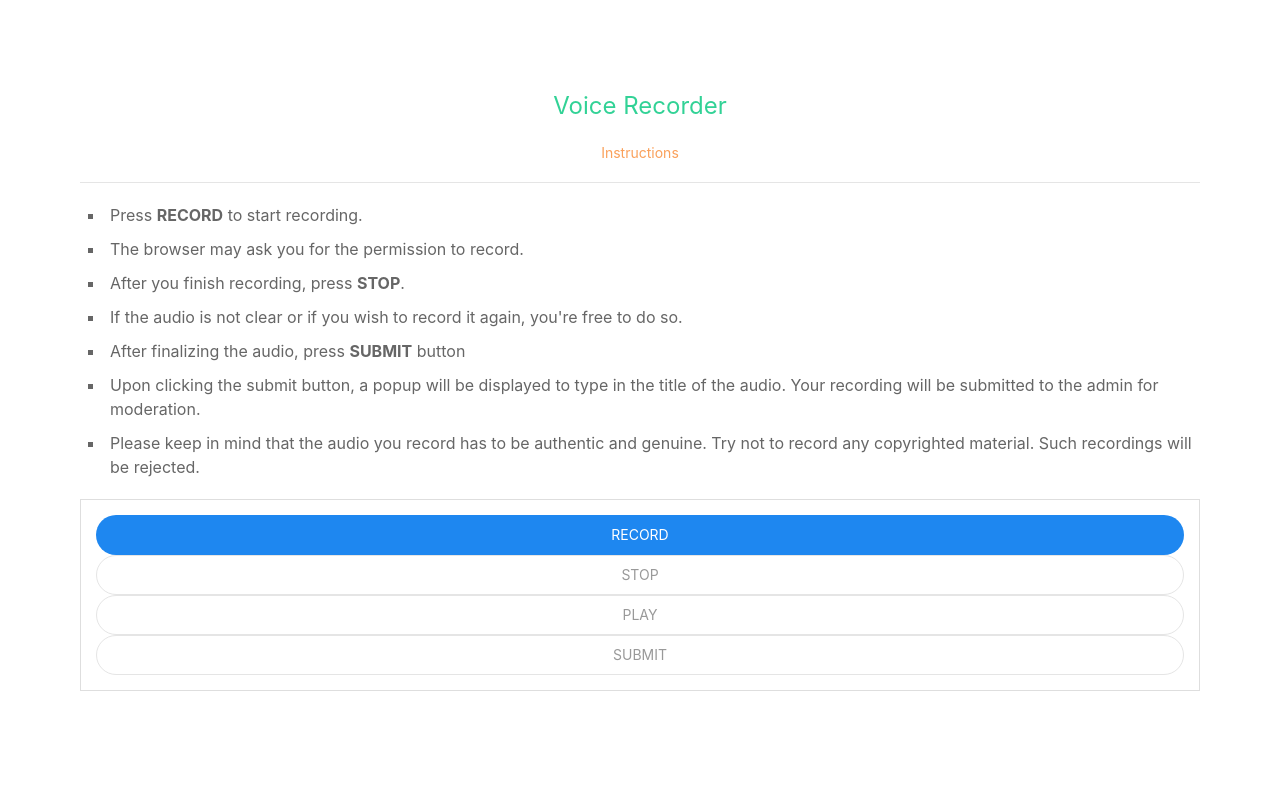
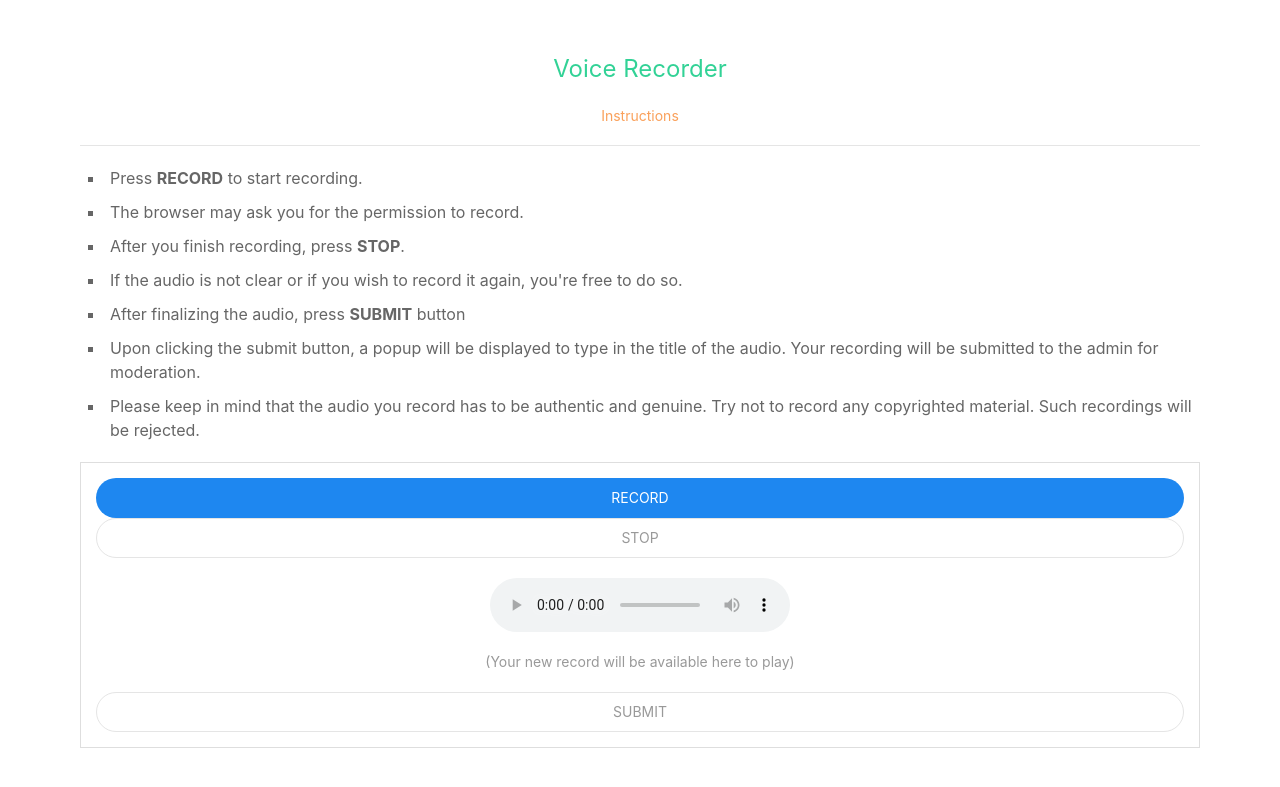
Before and after one commit to kpsaurus/django-audio-recorder, a Django app: page / in a window 1280 px wide. Shown: the top 787 px of the page. Run offline with Django 3.2, Linux system fonts and the light colour scheme; some libraries are stand-ins or nearby versions.

Commit message:
Update index.html
Play button removed. Some modifications.

```diff
--- a/main/templates/main/index.html
+++ b/main/templates/main/index.html
@@ -20,6 +20,9 @@
         .border{
                 border: 1px solid #dedede;
         }
+
+
+
 
 
 
@@ -58,14 +61,15 @@
             <div class="border uk-padding-small uk-flex uk-flex-around@m uk-flex-left uk-flex-wrap uk-flex-column">
                 <button id="record" class="uk-button uk-button-primary audio uk-border-pill">Record</button>
                 <button id="stop" disabled class="uk-button uk-button-danger audio uk-border-pill">Stop</button>
-                <button id="play" disabled class="uk-button uk-button-default audio uk-border-pill">Play</button>
+                <div class="uk-margin uk-text-center">
+                    <audio class="uk-hiddens" id="result" controls>
+                        Your browser does not support the audio element.
+                    </audio>
+                    <p class="uk-text-meta uk-margin-remove-bottom">(Your new record will be available here to play)</p>
+                </div>
                 <button id="submit" disabled class="uk-button uk-button-secondary audio uk-border-pill">submit</button>
             </div>
-            <div class="uk-margin-top uk-text-center">
-                <audio class="uk-hidden" id="result" controls>
-                    Your browser does not support the audio element.
-                </audio>
-            </div>
+
 
         </div>
     </div>
@@ -75,7 +79,9 @@
 <script>
       const recordAudio = () =>
         new Promise(async resolve => {
-          const stream = await navigator.mediaDevices.getUserMedia({ audio: true });
+          const stream = await navigator.mediaDevices.getUserMedia(
+            { audio: { sampleSize: 16, channelCount: 1, sampleRate: 24000 } }
+          );
           const mediaRecorder = new MediaRecorder(stream);
           let audioChunks = [];
 
@@ -91,15 +97,13 @@
           const stop = () =>
             new Promise(resolve => {
               mediaRecorder.addEventListener('stop', () => {
-                const audioBlob = new Blob(audioChunks);
+                const audioBlob = new Blob(audioChunks,{ 'type' : 'audio/mp3; codecs=opus' });
                 const audioUrl = URL.createObjectURL(audioBlob);
                 const audio = new Audio(audioUrl);
-                const play = () => audio.play();
-                resolve({ audioChunks, audioBlob, audioUrl, play });
 
                 const resultAudio = document.querySelector('#result');
                 resultAudio.src = audioUrl
-                resultAudio.classList.remove('uk-hidden');
+                /*resultAudio.classList.remove('uk-hidden');*/
               });
 
               mediaRecorder.stop();
@@ -112,7 +116,6 @@
 
       const recordButton = document.querySelector('#record');
       const stopButton = document.querySelector('#stop');
-      const playButton = document.querySelector('#play');
       const submitButton = document.querySelector('#submit');
       const submitdAudioMessagesContainer = document.querySelector('#submitd-audio-messages');
 
@@ -122,7 +125,6 @@
       recordButton.addEventListener('click', async () => {
         recordButton.setAttribute('disabled', true);
         stopButton.removeAttribute('disabled');
-        playButton.setAttribute('disabled', true);
         submitButton.setAttribute('disabled', true);
         if (!recorder) {
           recorder = await recordAudio();
@@ -133,13 +135,8 @@
       stopButton.addEventListener('click', async () => {
         recordButton.removeAttribute('disabled');
         stopButton.setAttribute('disabled', true);
-        playButton.removeAttribute('disabled');
         submitButton.removeAttribute('disabled');
         audio = await recorder.stop();
-      });
-
-      playButton.addEventListener('click', () => {
-        audio.play();
       });
 
       submitButton.addEventListener('click', () => {
@@ -176,6 +173,9 @@
 
 
 
+
+
+
 </script>
 
 </html>
```
